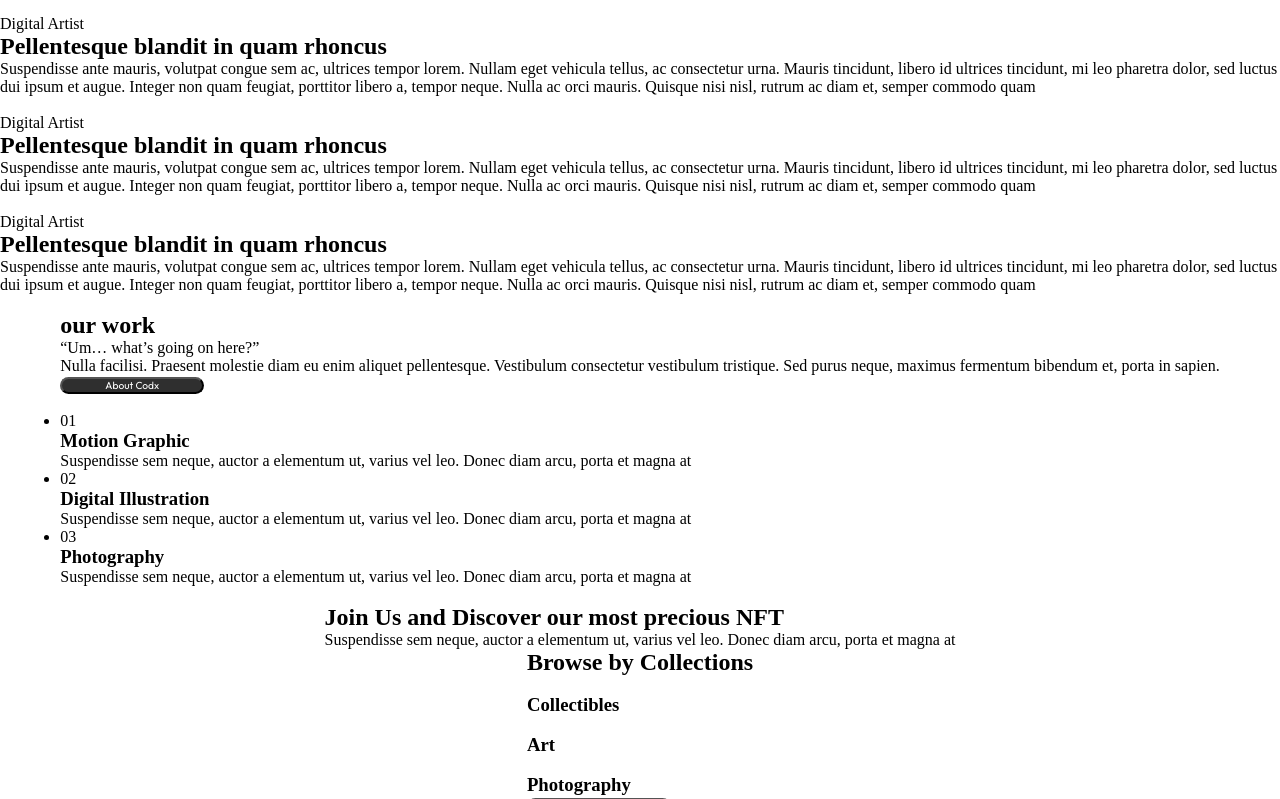
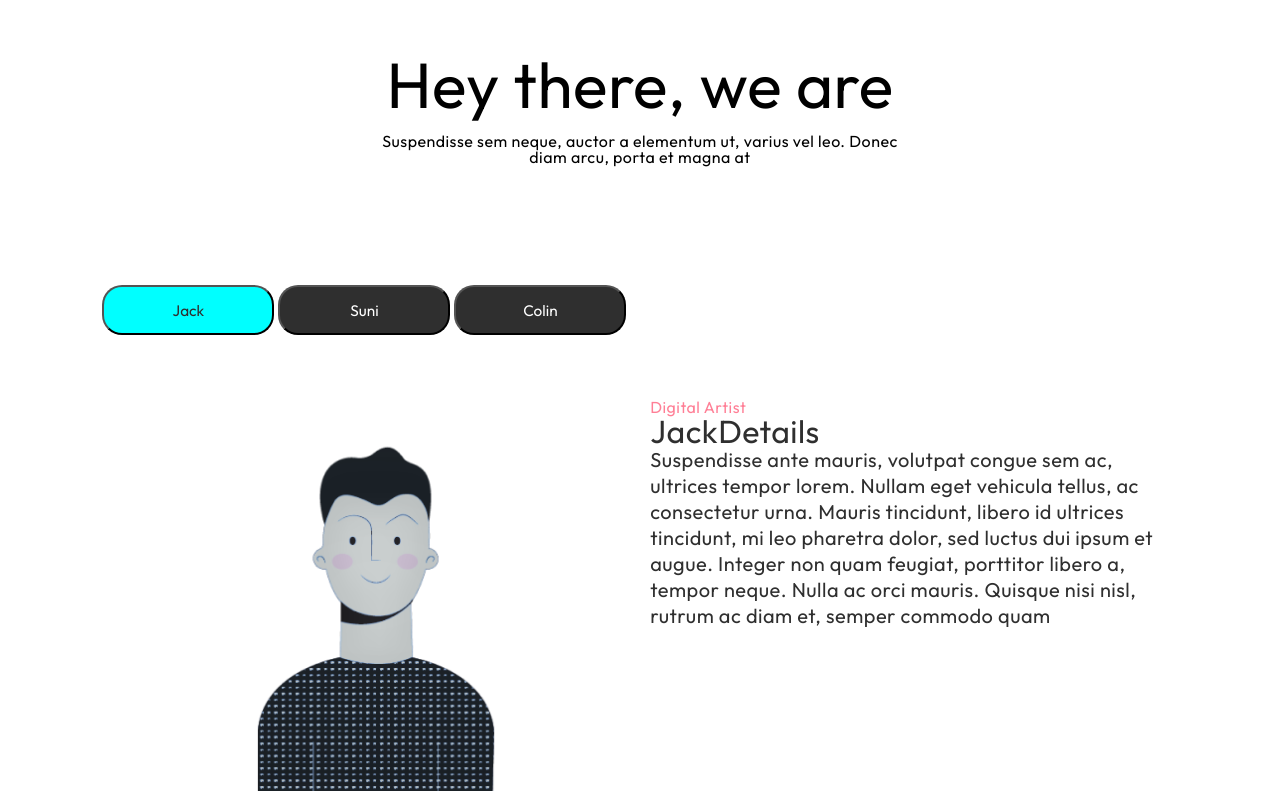
Before and after one commit to xXxINFARKTxXx/CodX-Adaptive-Layout, a plain HTML site: page index.html in a window 1280 px wide. Shown: the part 929-1728 px from the top of the page. Drawn offline with Linux system fonts and the light colour scheme.

Commit message:
Added introduction section

```diff
--- a/index.html
+++ b/index.html
@@ -117,25 +117,27 @@
       <section class="slideshow"></section>
       <section class="introduction">
         <div class="introduction__title">
-          <h2>Hey there, we are</h2>
-          <p>
+          <h2 class="introduction__main-title">Hey there, we are</h2>
+          <p class="introduction__sub-title">
             Suspendisse sem neque, auctor a elementum ut, varius vel leo. Donec
             diam arcu, porta et magna at
           </p>
         </div>
         <div class="member">
           <div class="member__menu">
-            <button class="button member__button">Jack</button>
-            <button class="button member__button">Suni</button>
-            <button class="button member__button">Colin</button>
+            <button id="JackBtn" class="button member__button active">Jack</button>
+            <button id="SuniBtn" class="button member__button">Suni</button>
+            <button id="ColinBtn" class="button member__button">Colin</button>
           </div>
           <div class="member__content">
-            <img src="" alt="" class="member__photo" />
-            <div class="member__details">
-              <div class="member__job-title">Digital Artist</div>
-              <h2 class="member__title">
-                Pellentesque blandit in quam rhoncus
-              </h2>
+            <img
+              src="img/main/introduction/jack.png"
+              alt="Member Picture"
+              class="member__photo"
+            />
+            <div id="JackDetails" class="member__details active">
+              <p class="member__job-title">Digital Artist</p>
+              <h2 class="member__title">JackDetails</h2>
               <p class="member__description">
                 Suspendisse ante mauris, volutpat congue sem ac, ultrices tempor
                 lorem. Nullam eget vehicula tellus, ac consectetur urna. Mauris
@@ -145,14 +147,9 @@
                 nisi nisl, rutrum ac diam et, semper commodo quam
               </p>
             </div>
-          </div>
-          <div class="member__content">
-            <img src="" alt="" class="member__photo" />
-            <div class="member__details">
-              <div class="member__job-title">Digital Artist</div>
-              <h2 class="member__title">
-                Pellentesque blandit in quam rhoncus
-              </h2>
+            <div id="SuniDetails" class="member__details">
+              <p class="member__job-title">Digital Artist</p>
+              <h2 class="member__title">SuniDetails</h2>
               <p class="member__description">
                 Suspendisse ante mauris, volutpat congue sem ac, ultrices tempor
                 lorem. Nullam eget vehicula tellus, ac consectetur urna. Mauris
@@ -162,14 +159,9 @@
                 nisi nisl, rutrum ac diam et, semper commodo quam
               </p>
             </div>
-          </div>
-          <div class="member__content">
-            <img src="" alt="" class="member__photo" />
-            <div class="member__details">
-              <div class="member__job-title">Digital Artist</div>
-              <h2 class="member__title">
-                Pellentesque blandit in quam rhoncus
-              </h2>
+            <div id="ColinDetails" class="member__details">
+              <p class="member__job-title">Digital Artist</p>
+              <h2 class="member__title">ColinDetails</h2>
               <p class="member__description">
                 Suspendisse ante mauris, volutpat congue sem ac, ultrices tempor
                 lorem. Nullam eget vehicula tellus, ac consectetur urna. Mauris
@@ -440,25 +432,43 @@
           <img src="" alt="" class="logo footer__logo" />
           <p class="footer__join-title">Join the community</p>
           <div class="social-networks footer__scl-ntws">
-            <a class="footer__scl-ntwk-ref" href="#"><img src="" alt="" class="social-networks__img" /></a>
-            <a class="footer__scl-ntwk-ref" href="#"><img src="" alt="" class="social-networks__img" /></a>
-            <a class="footer__scl-ntwk-ref" href="#"><img src="" alt="" class="social-networks__img" /></a>
+            <a class="footer__scl-ntwk-ref" href="#"
+              ><img src="" alt="" class="social-networks__img"
+            /></a>
+            <a class="footer__scl-ntwk-ref" href="#"
+              ><img src="" alt="" class="social-networks__img"
+            /></a>
+            <a class="footer__scl-ntwk-ref" href="#"
+              ><img src="" alt="" class="social-networks__img"
+            /></a>
           </div>
         </div>
         <div class="footer__content-column footer__site">
           <h3 class="footer__site-title">Site</h3>
           <ul class="footer___items-list">
-            <li class="footer__list-item"><a href="#" class="footer__list-ref">About us</a></li>
-            <li class="footer__list-item"><a href="#" class="footer__list-ref">NFTs</a></li>
-            <li class="footer__list-item"><a href="#" class="footer__list-ref">Contact</a></li>
+            <li class="footer__list-item">
+              <a href="#" class="footer__list-ref">About us</a>
+            </li>
+            <li class="footer__list-item">
+              <a href="#" class="footer__list-ref">NFTs</a>
+            </li>
+            <li class="footer__list-item">
+              <a href="#" class="footer__list-ref">Contact</a>
+            </li>
           </ul>
         </div>
         <div class="footer__content-column footer__utility">
           <h3 class="footer__utility-title">Site</h3>
           <ul class="footer___items-list">
-            <li class="footer__list-item"><a href="#" class="footer__list-ref">Style guide</a></li>
-            <li class="footer__list-item"><a href="#" class="footer__list-ref">Lincensing</a></li>
-            <li class="footer__list-item"><a href="#" class="footer__list-ref">404</a></li>
+            <li class="footer__list-item">
+              <a href="#" class="footer__list-ref">Style guide</a>
+            </li>
+            <li class="footer__list-item">
+              <a href="#" class="footer__list-ref">Lincensing</a>
+            </li>
+            <li class="footer__list-item">
+              <a href="#" class="footer__list-ref">404</a>
+            </li>
           </ul>
         </div>
         <div class="footer__content-column footer__stay-in">
@@ -468,7 +478,7 @@
             diam arcu, porta et magna at
           </p>
           <div class="footer__email-container">
-            <input action="submit" class="footer__email"></input>
+            <input action="submit" class="footer__email" />
             <button class="button footer__sign-up-button">Sign up</button>
           </div>
         </div>
@@ -476,9 +486,7 @@
       <div class="footer__copiright">
         <p class="footer__rights">© 2022 All rights reserved.</p>
         <p class="footer__authors">
-          Created By <a class="footer__author">Udesly
-
-          </a> Powered By
+          Created By <a class="footer__author">Udesly </a> Powered By
           <a class="footer__author">Webflow</a>
         </p>
       </div>
--- a/script.js
+++ b/script.js
@@ -1,8 +1,8 @@
 // header beginning
-let button = document.querySelector(`[data-button]`);
-let header = document.querySelector(`[data-header]`);
-let miaInfo = document.querySelector(`[data-mia-info]`);
-let leeInfo = document.querySelector(`[data-lee-info]`);
+const button = document.querySelector(`[data-button]`);
+const header = document.querySelector(`[data-header]`);
+const miaInfo = document.querySelector(`[data-mia-info]`);
+const leeInfo = document.querySelector(`[data-lee-info]`);
 
 button.addEventListener(`click`, () => {
   header.classList.toggle(`active`);
@@ -16,24 +16,25 @@ window.addEventListener(`resize`, () => {
 // header ending
 
 // welcome beginning
-function showInfo (node) {
+function showInfo(node) {
   node.style.visibility = `visible`;
   node.style.opacity = `1`;
-};
+}
 
-function hideInfo (node) {
+function hideInfo(node) {
   node.style.visibility = `invisible`;
   node.style.opacity = `0`;
-};
+}
 // welcome ending
 
 // nftSlideshow beginning
-let slideshow = document.querySelector(`.slideshow`);
+const slideshow = document.querySelector(`.slideshow`);
 const fragment = document.createDocumentFragment();
 
-const enscaleImg = function (i, j, power) {
-  document.getElementById(`${i}${j}`).style.transform = `scale(${power})`;
-};
+// см файл __slideshow.scss этот кусок кода для анимации при наведении мышкой на картинку
+// const enscaleImg = function (i, j, power) {
+//   document.getElementById(`${i}${j}`).style.transform = `scale(${power})`;
+// };
 
 for (let i = 0; i < 3; i++) {
   for (let j = 1; j < 10; j++) {
@@ -50,3 +51,34 @@ for (let i = 0; i < 3; i++) {
   }
 }
 // nftSlideshow ending
+
+// introduction beginning
+class Member {
+  static activeMember;
+  static activeMemberImage = document.getElementsByClassName(`member__photo`)[0];
+
+  constructor(name) {
+    this.btn = document.getElementById(`${name}Btn`);
+    this.details = document.getElementById(`${name}Details`);
+    this.picSrc = `img/main/introduction/${name}.png`;
+    this.name = name;
+    this.btn.addEventListener(`click`, () => Member.switchActiveTo(this));
+  }
+
+  static switchActiveTo(member) {
+    member.btn.classList.toggle(`active`);
+    member.details.classList.toggle(`active`);
+    Member.activeMemberImage.src = member.picSrc;
+    Member.activeMember.btn.classList.toggle(`active`);
+    Member.activeMember.details.classList.toggle(`active`);
+    Member.activeMember = member;
+  }
+}
+
+const memberNames = [`Jack`, `Suni`, `Colin`];
+const memberList = [];
+
+memberNames.forEach((el) => memberList.push(new Member(el)));
+Member.activeMember = memberList[0];
+
+// introduction ending
--- a/scss/main/_introduction.scss
+++ b/scss/main/_introduction.scss
@@ -0,0 +1,83 @@
+.introduction {
+  margin: min(120px, 30vh) 5vw 0 5vw;
+  width: min(1140px, 84vw);
+  display: flex;
+  flex-direction: column;
+  justify-content: center;
+  align-items: center;
+
+  .introduction__title {
+    display: flex;
+    flex-direction: column;
+    gap: min(2vh, 25px);
+    align-items: center;
+    justify-content: center;
+
+    .introduction__main-title {
+      font-family: $MainFont;
+      font-size: $GlobalTitle;
+      font-weight: 400;
+      line-height: $GlobalTitle;
+      letter-spacing: $GlobalLetterSpacing;
+      text-align: center;
+    }
+    .introduction__sub-title {
+      width: 70%;
+      @include typography(17px, 2vw, 2vh, 17px, 2vw, 2vh, center);
+      font-family: $MainFont;
+      font-size: $SubTitle;
+      font-weight: 400;
+      line-height: $SubTitle;
+      letter-spacing: $GlobalLetterSpacing;
+      text-align: center;
+    }
+  }
+}
+
+.member {
+  width: 100%;
+  margin: min(120px, 30vh) 5vw 0 5vw;
+  width: min(1140px, 84vw);
+  .member__menu {
+    justify-content: space-between;
+    gap: max(7px, 2vw);
+    .member__button {
+      width: min(179px, 16%);
+      height: min(50px, 8vh);
+      font-size: clamp(5px, 1.2vw, 22px);
+    }
+    .member__button.active {
+      background-color: aqua;
+      color: #2f2f2f;
+    }
+  }
+  .member__content {
+    display: flex;
+    align-items: flex-start;
+    margin-top: min(64px, 8vh);
+  }
+  .member__photo {
+    width: min(552px, min(69vh, 69vw));
+    height: min(395px, min(49vh, 49vw));
+  }
+  .member__details {
+    width: 50%;
+    display: none;
+  }
+  .member__details.active {
+    display: block;
+    color: rgb(128, 0, 255);
+  }
+  .member__job-title {
+    color: rgba(255, 127, 150, 1);
+    @include typography(16px, 2vw, 2vh, 18px, 2vw, 2vh, left);
+  }
+  .member__title {
+    color: rgba(47, 47, 47, 1);
+    @include typography(36px, 4vw, 4vh, 36px, 4vw, 4vh, left);
+  }
+  .member__description {
+    color: rgba(47, 47, 47, 1);
+    @include typography(20px, 3vw, 3vh, 26px, 4vw, 4vh, left);
+  }
+}
--- a/scss/main/_welcome.scss
+++ b/scss/main/_welcome.scss
@@ -22,16 +22,17 @@
       font-weight: 400;
       font-size: min(13px, min(2vh, 2vw));
       line-height: min(14px, min(2vh, 2vw));
-      letter-spacing: min(0.48px, min(0.5vh, 0.5vw));
+      letter-spacing: $GlobalLetterSpacing;
     }
 
     h1 {
-      font-size: min(64px, min(8vh, 8vw));
+      font-size: $GlobalTitle;
+      font-weight: 400;
       color: #2f2f2f;
     }
 
     p {
-      font-size: min(17px, min(2vh, 2vw));
+      font-size: $SubTitle;
     }
   }
 
```
Also changed, not shown: scss/_globalStyles.scss (+22 -0 lines), img/main/introduction/Colin.png (added), img/main/introduction/Jack.png (added), img/main/introduction/Suni.png (added), styles/styles.css.
